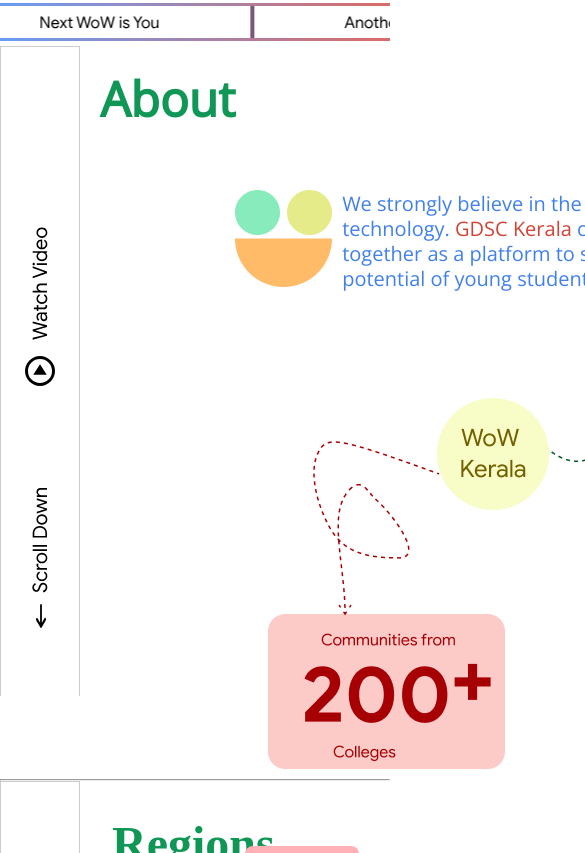
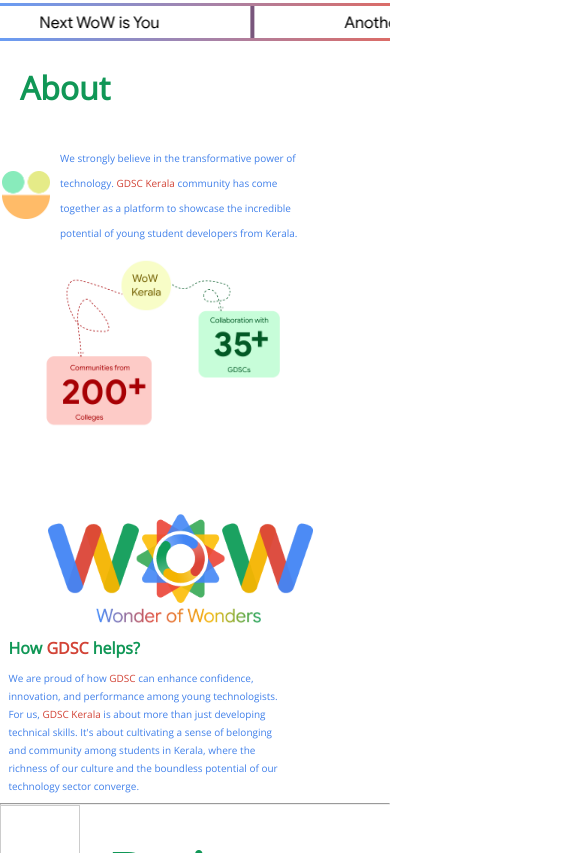
Before and after one commit to anagh534/googlewow, a React (Create React App) app: page / in a window 390 px wide. Shown: the part 542-1395 px from the top of the page, 585 px wide, since content can reach past the window. Built offline with nearby package versions, Linux system fonts and the light colour scheme.

Commit message:
made about section responsive

```diff
--- a/src/components/Home/About/AboutSection.css
+++ b/src/components/Home/About/AboutSection.css
@@ -78,17 +78,16 @@
     color: #4180EA;
 }
 
-.right-down p span{
+.right-down p span {
     color: #D24336;
 }
 
-.left-bottom img{
+.left-bottom img {
     object-fit: scale-down;
     margin-top: 10vh;
 }
 
-.aboutUsText
-{
+.aboutUsText {
     margin-left: 20px;
     margin-top: 20px;
     color: #109756;
@@ -96,7 +95,130 @@
     font-size: 48px;
 }
 
-.left-section
-{
+.left-section {
     margin-top: 80px;
 }
+
+@media screen and (max-width:769px) {
+    .aboutUsText p {
+        font-size: 32px;
+    }
+
+    .left-section {
+        margin-top: -28px;
+    }
+
+    .about {
+        flex-direction: column;
+    }
+
+    .left-top img {
+        width: 48px;
+        height: 48px;
+        margin-left: 2px;
+        margin-top: 90px;
+    }
+
+    .left-top p {
+        font-size: 16px;
+    }
+
+    .left-bottom img {
+        width: 264px;
+        height: 185px;
+        margin-top: 0;
+        margin-left: 8rem;
+    }
+
+    .right-section {
+        margin-top: 0;
+    }
+
+    .right-top img:nth-child(1) {
+        margin-left: 8rem;
+        width: 265px;
+        height: 185px;
+    }
+
+    .right-top img:nth-child(2) {
+        width: 165px;
+        height: 25px;
+        margin-top: -48px;
+        margin-left: 11.5rem;
+    }
+
+    .right-down {
+        margin: 1vh;
+    }
+
+    .right-down h2 {
+        font-size: 18px;
+    }
+
+    .right-down p {
+        font-size: 16px;
+        line-height: 20px;
+    }
+}
+
+@media screen and (max-width:430px) {
+    .aboutUsText p {
+        font-size: 32px;
+    }
+
+    .left-section {
+        margin-top: -28px;
+    }
+
+    .about {
+        flex-direction: column;
+    }
+
+    .left-top img {
+        width: 48px;
+        height: 48px;
+        margin-left: 2px;
+        margin-top: 90px;
+    }
+
+    .left-top p {
+        font-size: 10px;
+    }
+
+    .left-bottom img {
+        width: 264px;
+        height: 185px;
+        margin-top: 0;
+        margin-left: 2rem;
+    }
+
+    .right-section {
+        margin-top: 0;
+    }
+
+    .right-top img:nth-child(1) {
+        margin-left: 3rem;
+        width: 265px;
+        height: 185px;
+    }
+
+    .right-top img:nth-child(2) {
+        width: 165px;
+        height: 25px;
+        margin-top: -48px;
+        margin-left: 6rem;
+    }
+
+    .right-down {
+        margin: 1vh;
+    }
+
+    .right-down h2 {
+        font-size: 16px;
+    }
+
+    .right-down p {
+        font-size: 10px;
+        line-height: 18px;
+    }
+}
--- a/src/components/Home/About/AboutSection.js
+++ b/src/components/Home/About/AboutSection.js
@@ -8,12 +8,12 @@
 
       <span className="container">
         <span className="about">
-        <span className="sideBarAbout">
+          {/* <span className="sideBarAbout">
           <a href="https://www.youtube.com/@Google" rel="noreferrer" target="_blank"><img src={SideBar} alt="illustrations.svg" /></a>
-        </span>
-        <span className="aboutUsText">
-        <p>About</p>
-        </span>
+        </span> */}
+          <span className="aboutUsText">
+            <p>About</p>
+          </span>
           <span className="left-section">
             <span className="left-top">
               <img src="./img/Group 130.png" alt="" />
@@ -40,7 +40,7 @@
                 innovation, and performance among young technologists. <br />
                 For us, <span>GDSC Kerala</span> is about more than just developing <br />
                 technical skills. It's about cultivating a sense of belonging <br />
-                and community among students in Kerala, where the
+                and community among students in Kerala, where the <br />
                 richness of our culture and the boundless potential of our <br />
                 technology sector converge.
               </p>
```
